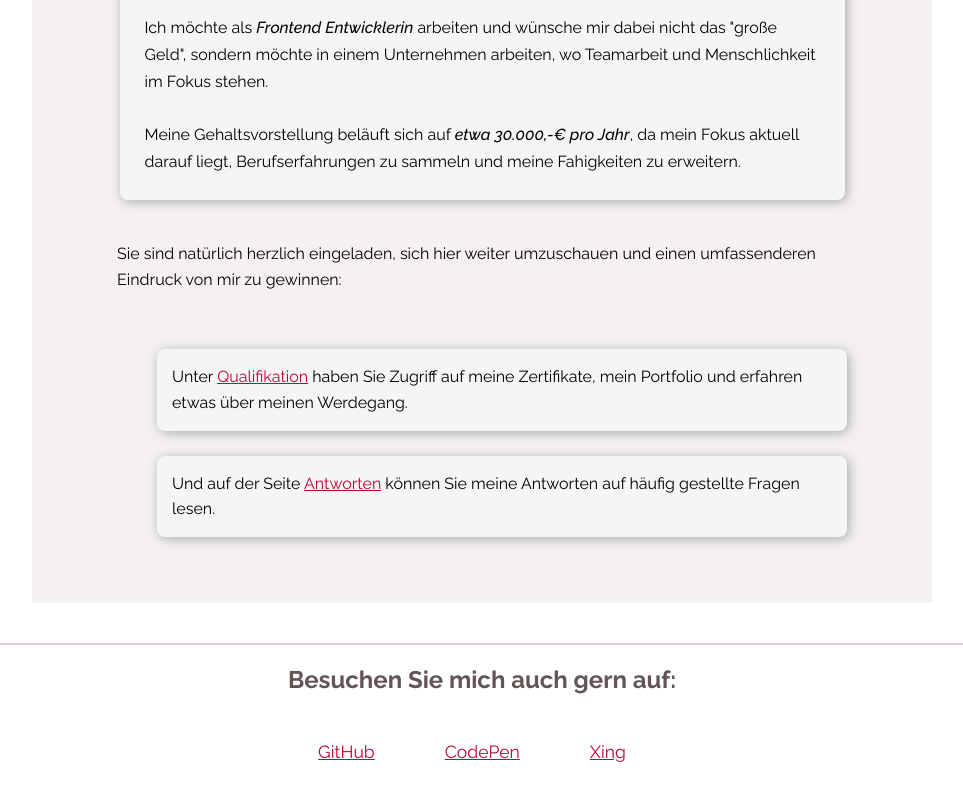
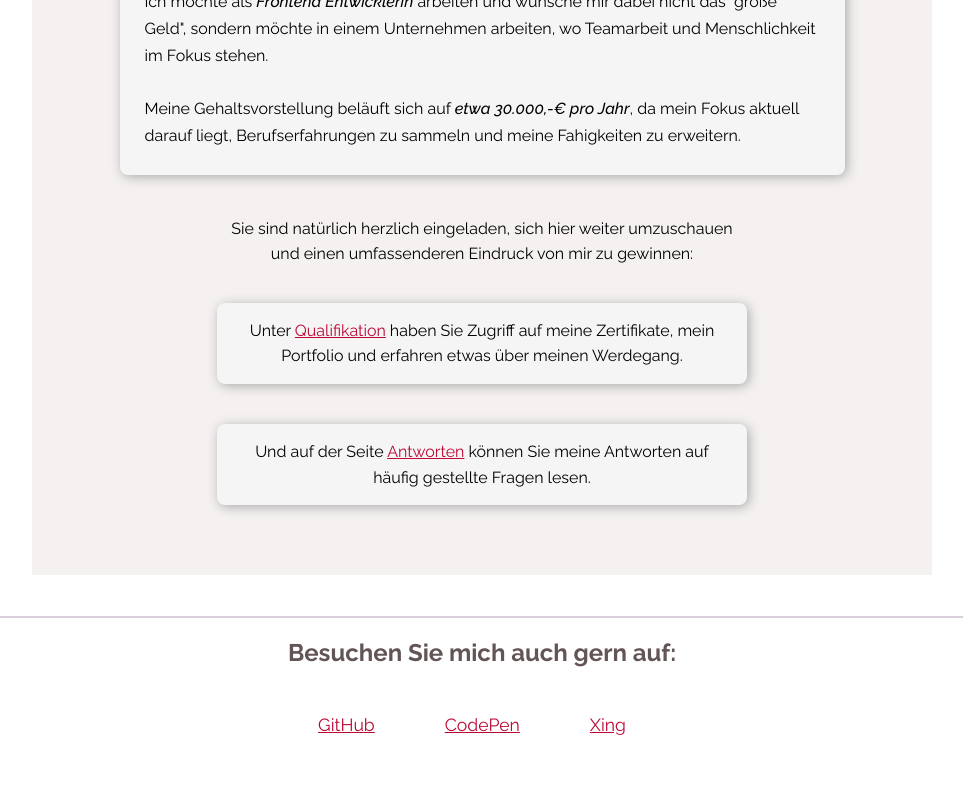
Before and after one commit to Mandy-Blaschke/homepage, an Angular app: page /kennenlernen in a window 1280 px wide. Shown: the part 788-1588 px from the top of the page, without its empty margins (158-1121 px from the left). Built offline with nearby package versions, Linux system fonts and the light colour scheme.

Commit message:
fixed: refinement layout

```diff
--- a/src/app/about-me-page/about-me-page.component.html
+++ b/src/app/about-me-page/about-me-page.component.html
@@ -50,20 +50,21 @@
   <div class="text-box">
 
     <p>
-      Sie sind natürlich herzlich eingeladen, sich hier weiter umzuschauen und einen umfassenderen Eindruck von mir zu
+      Sie sind natürlich herzlich eingeladen, sich hier weiter umzuschauen
+      <br>
+      und einen umfassenderen Eindruck von mir zu
       gewinnen:
     </p>
 
-    <ul>
-      <li>
+      <p class="link-box">
         Unter <a class="in-app-links" routerLink="/qualifikation"><u>Qualifikation</u></a> haben Sie Zugriff auf meine
         Zertifikate, mein Portfolio und erfahren etwas über meinen Werdegang.
-      </li>
-      <li>
+      </p>
+
+      <p class="link-box">
         Und auf der Seite <a class="in-app-links" routerLink="/antworten"><u>Antworten</u></a> können Sie meine
         Antworten auf häufig gestellte Fragen lesen.
-      </li>
-    </ul>
+      </p>
 
   </div>
 
--- a/src/app/faq-page/faq-page.component.html
+++ b/src/app/faq-page/faq-page.component.html
@@ -41,24 +41,23 @@
   <div class="text-box">
 
     <p>
-      Ich hoffe, ich konnte Ihnen mit diesen Fragen und Antworten ein bisschen Zeit sparen und Sie haben einen
+      Ich hoffe, ich konnte Ihnen mit diesen Fragen und Antworten ein bisschen Zeit sparen
+      <br>
+      und Sie haben einen
       guten Eindruck von mir erhalten.
     </p>
 
-    <ul>
-      <li>
+    <p class="link-box">
         Sollten Sie diese noch nicht gesehen haben, lade ich Sie herzlich ein, sich einen Überblick über meine
         <a class="in-app-links" routerLink="/qualifikation"><u>Qualifikation</u></a>
         zu erhalten.
-      </li>
+      </p>
 
-      <li>
+    <p class="link-box">
         Möchten Sie mich persönlich kennenlernen, sehen Sie
         <a class="in-app-links" routerLink="/kontakt"><u>hier</u></a>,
          wie Sie mich gut erreichen können. Ich freue, von Ihnen zu hören.
-      </li>
-
-    </ul>
+      </p>
 
   </div>
 
--- a/src/app/header-element/header-element.component.scss
+++ b/src/app/header-element/header-element.component.scss
@@ -62,6 +62,10 @@
       }
     }
   }
+
+  .card {
+    margin-right: 15px;
+  }
 }
 
 
@@ -87,6 +91,7 @@
 
       .card {
         flex-grow: 0;
+        margin: 0;
       }
     }
   }
--- a/src/app/qualification-page/qualification-page.component.html
+++ b/src/app/qualification-page/qualification-page.component.html
@@ -84,22 +84,23 @@
   <div class="text-box">
 
     <p>
-      Falls Sie es noch nicht gelesen haben, möchte ich Sie einladen, sich die folgenden Seiten
+      Falls Sie es noch nicht gelesen haben, möchte ich Sie einladen,
+      <br>
+      sich die folgenden Seiten
       anzusehen:
     </p>
 
-    <ul>
-      <li>
+    <p class="link-box">
         Hier finden Sie Antworten auf Fragen, die in nahezu jeden Bewerbungsgespräch aufkommen und solche,
         die den Interviewer möglicherweise interessieren, auf die ein Bewerber jedoch nicht antworten muss:
         <a class="in-app-links" routerLink="/antworten"><u>Antworten</u></a>.
-      </li>
-      <li>
+    </p>
+
+    <p class="link-box">
         Wenn ich Ihr Interesse wecken konnte, finden Sie
         <a class="in-app-links" routerLink="/kontakt"><u>hier</u></a>
         meine Kontaktdaten.
-      </li>
-    </ul>
+      </p>
 
   </div>
 
--- a/src/app/to-top-button/to-top-button.component.scss
+++ b/src/app/to-top-button/to-top-button.component.scss
@@ -9,9 +9,7 @@
   border: none;
   border-radius: var.$box-border;
   outline: none;
-  width: fit-content;
   padding: 5px;
-  margin-top: 50px;
 
   &:hover {
     background-color: whitesmoke;
--- a/src/app/var.scss
+++ b/src/app/var.scss
@@ -18,7 +18,7 @@ $box-shadow: 2px 2px 12px darkgrey;
   display: flex;
   flex-direction: column;
   align-items: center;
-  padding: 0 85px;
+  padding: 0 15px;
 
   h1 {
     margin-top: 25px;
@@ -26,19 +26,16 @@ $box-shadow: 2px 2px 12px darkgrey;
   }
 
   p {
-    text-align: start;
+    text-align: center;
   }
 
-  ul {
-    list-style: none;
-
-    li {
+  .link-box {
     padding: 15px;
-      margin-top: 25px;
+    margin: 20px;
     background-color: whitesmoke;
     box-shadow: $box-shadow;
     border-radius: $box-border;
-      min-width: 250px;
+    max-width: 500px;
 
     .in-app-links {
       text-decoration: none;
@@ -51,7 +48,7 @@ $box-shadow: 2px 2px 12px darkgrey;
     }
   }
 }
-}
+
 
 // Colors ---------------------------------------
 
```
Lines whose indentation alone changed are shown as unchanged.
